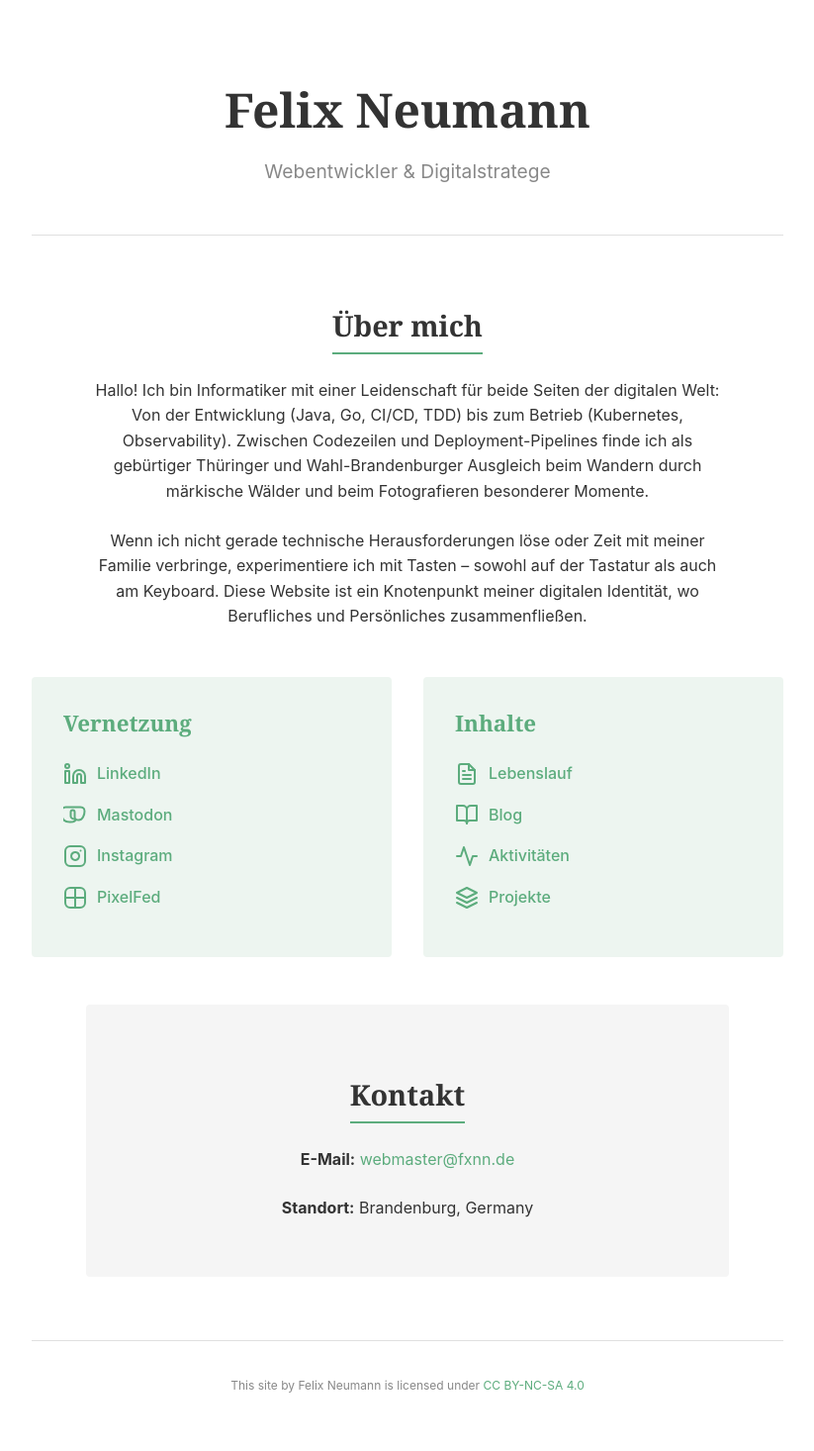
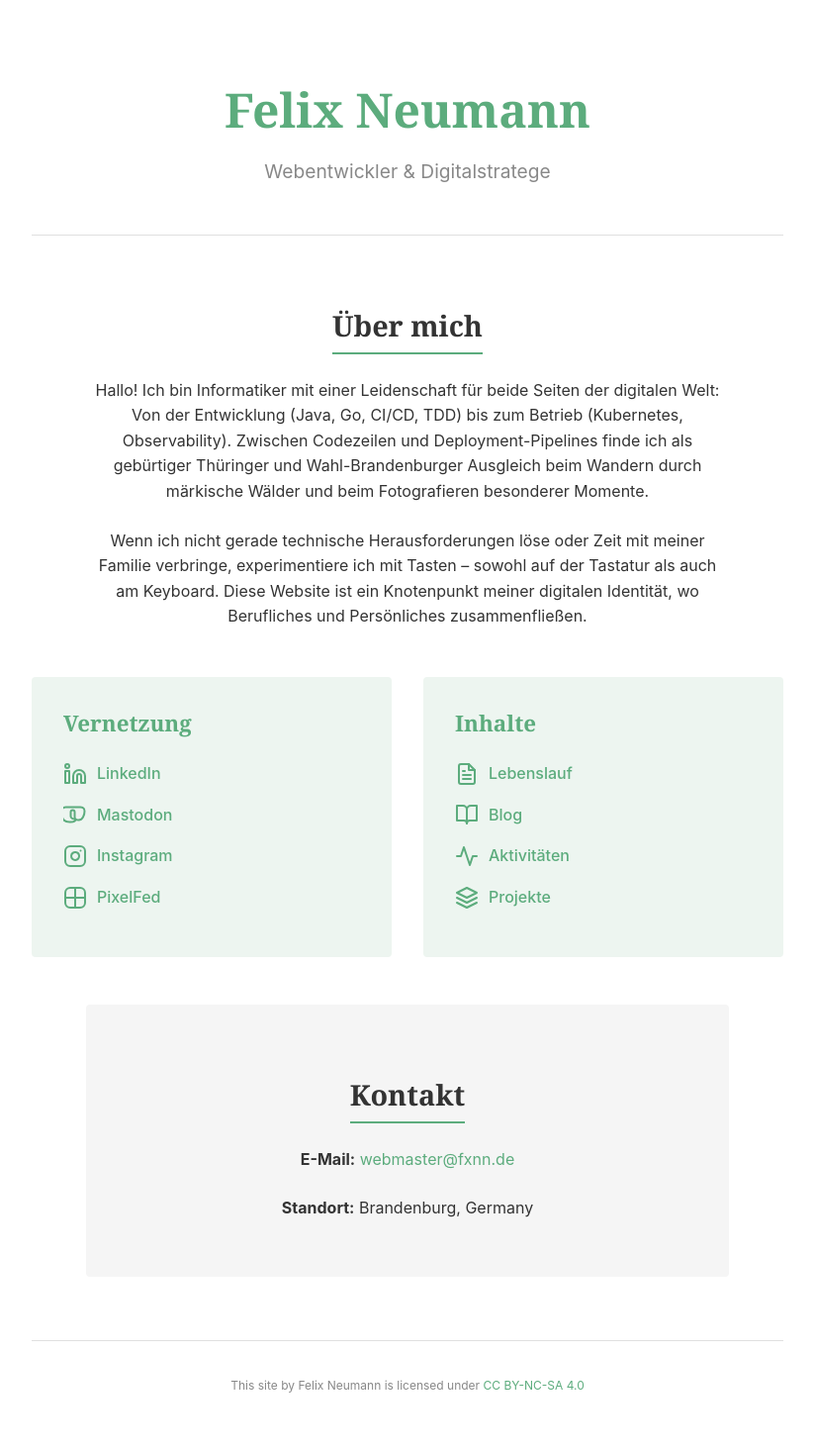
Before and after one commit to fxnn/fxnn.github.io, a Jekyll site: the page built from index.md, in a window 1280 px wide. Shown: the whole page at 99% size, without its empty margins (228-1051 px from the left). Built offline with Jekyll 4.4.1, drawn with Linux system fonts in a browser that asks for light colours; our own code applies the rules of GitHub Pages for plain Markdown files.

Commit message:
feat: Make site title a link to the homepage

```diff
--- a/_layouts/default.html
+++ b/_layouts/default.html
@@ -9,7 +9,7 @@
 
   <body>
     <header>
-        <h1 class="site-title">{{ site.title }}</h1>
+        <h1 class="site-title"><a href="{{ '/' | relative_url }}">{{ site.title }}</a></h1>
         <p class="site-subtitle">{{ site.description }}</p>
     </header>
     <main>
```
